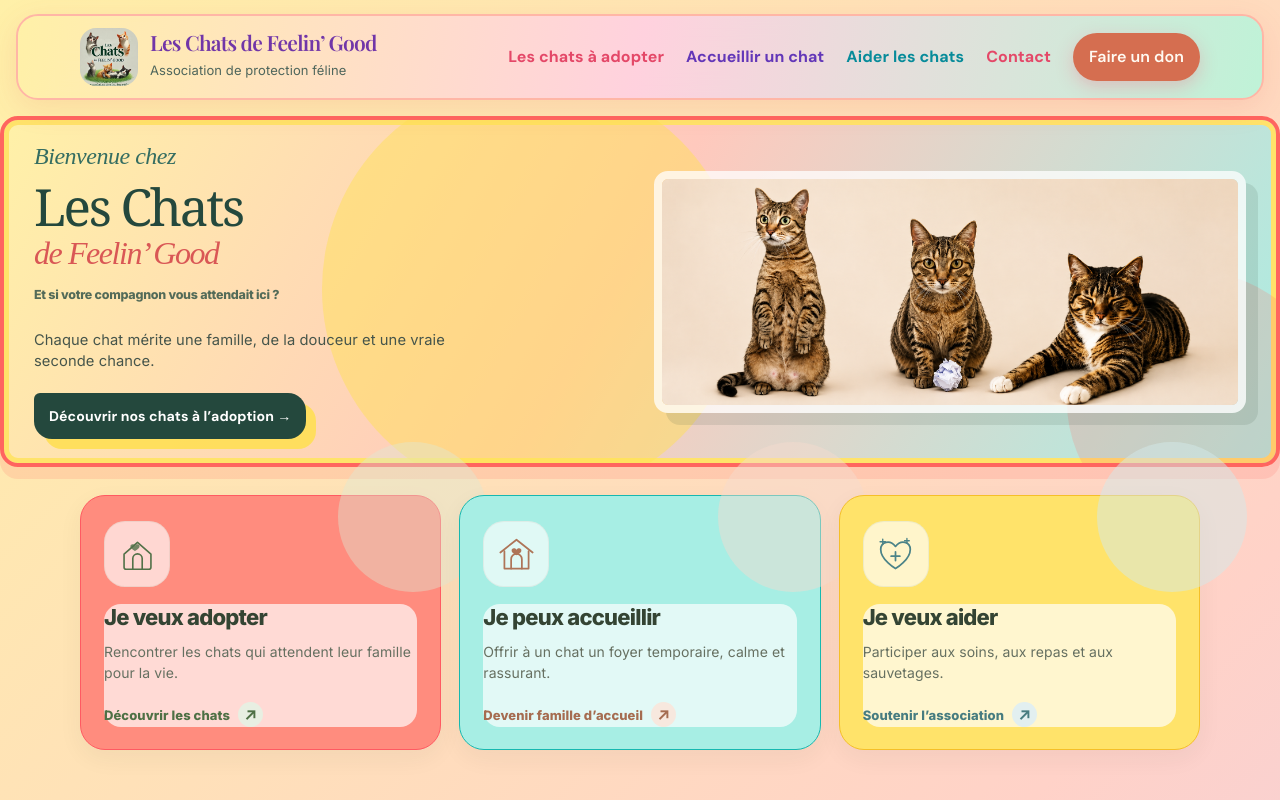
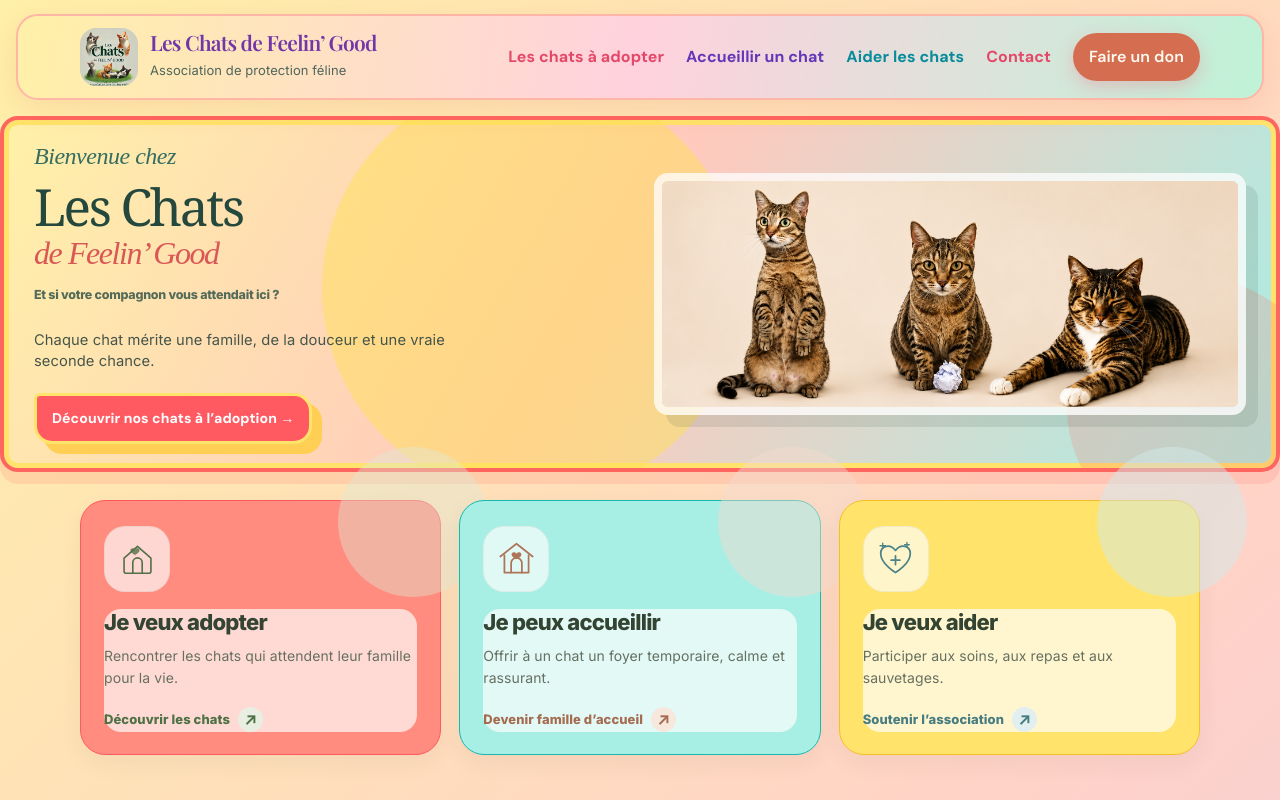
Before and after one commit to ViriGoodFeel/les-chats-feelingood-site, a Next.js app: page / in a window 1280 px wide. Shown: the top 800 px of the page. Built offline with nearby package versions, Linux system fonts and the light colour scheme; no server answers.

Commit message:
Use a colorful coral homepage call-to-action button

```diff
--- a/app/styles.css
+++ b/app/styles.css
@@ -2541,3 +2541,15 @@ body{
     box-shadow:inset 0 0 0 4px #ffe36a,0 8px 0 rgba(255,101,95,.18)!important;
   }
 }
+
+
+/* Bouton d'accueil coloré : remplacer le vert foncé par du corail */
+.hero-welcome-only .btn.light{
+  background:#ff5a62!important;
+  color:#fff!important;
+  border:3px solid #ffe36a!important;
+  box-shadow:10px 10px 0 #ffcf55!important;
+}
+.hero-welcome-only .btn.light:hover{
+  background:#e94758!important;
+}
```
